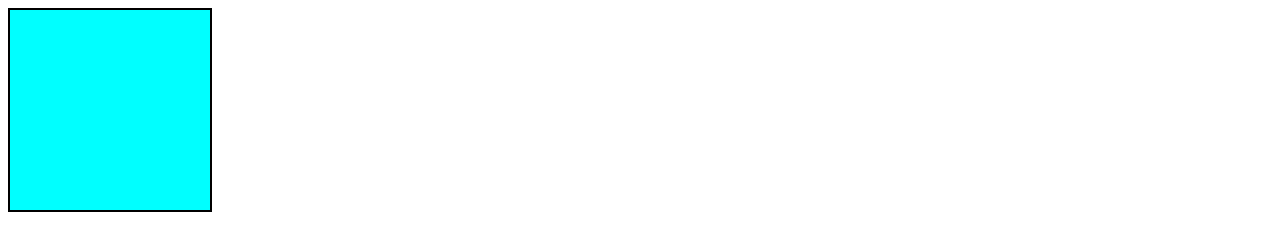
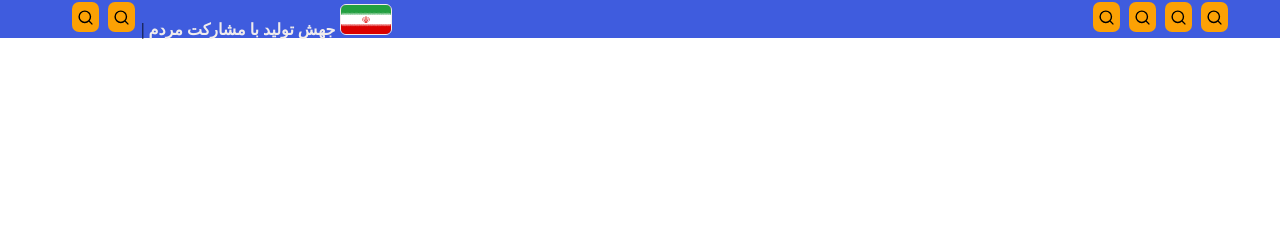
Before and after one commit to silent926/faradars_test, a plain HTML site: page frontEnd/screens/index.html in a window 1280 px wide. Drawn offline with Linux system fonts and the light colour scheme.

Commit message:
create header

```diff
--- a/frontEnd/screens/index.html
+++ b/frontEnd/screens/index.html
@@ -1,12 +1,39 @@
 <!DOCTYPE html>
 <html lang="en">
+
 <head>
     <meta charset="UTF-8">
     <meta name="viewport" content="width=device-width, initial-scale=1.0">
     <title>Document</title>
     <link rel="stylesheet" href="../styles/index.css">
 </head>
-<body>
-    <div></div>
+<header class="header-1">
+
+    <div class="rightIcons">
+
+        <img class="icon1" id="headerIcon" src="../assets/search-alt-svgrepo-com.svg" class="searchIcon">
+        <img class="icon2" id="headerIcon" src="../assets/search-alt-svgrepo-com.svg" class="searchIcon">
+        <img class="icon3" id="headerIcon" src="../assets/search-alt-svgrepo-com.svg" class="searchIcon">
+        <img class="icon4" id="headerIcon" src="../assets/search-alt-svgrepo-com.svg" class="searchIcon">
+    </div>
+
+
+
+    <div class="leftIcons">
+<img src="../assets/Flag_of_Iran.svg" class="flag" alt="">
+        <span class="aroundOfFlag">جهش تولید با مشارکت مردم</span>
+        <span class="line">|</span>
+        <img class="icon5" id="headerIcon" src="../assets/search-alt-svgrepo-com.svg" class="searchIcon">
+        <img class="icon6" id="headerIcon" src="../assets/search-alt-svgrepo-com.svg" class="searchIcon">
+    </div>
+
+
+
+
+</header>
+
+<body dir="rtl">
+
 </body>
+
 </html>
--- a/frontEnd/styles/index.css
+++ b/frontEnd/styles/index.css
@@ -1,6 +1,61 @@
-div{
-    width: 200px;
-    height: 200px;
-    background-color: aqua;
-    border: 2px solid;
+:root {
+    --textColor: #f0ecec;
+    --seconderyColor: #fca104;
+    --iconsBGHover: #0400ff;
+    --primaryColor: #3f5cde;
+    --categoriesHover: #2339e6;
+    --textColorDark: #080808;
 }
+.header-1 {
+    position: absolute;
+    top: 0;
+    right: 0;
+    height: 38px;
+    width: 100%;
+    background-color: var(--primaryColor);
+    display: flex;
+    justify-content: space-evenly; /* فاصله بین بخش‌های چپ و راست */
+    align-items: center; /* برای وسط‌چین عمودی */
+    padding: 0 10px; /* فاصله از لبه‌ها */
+}
+.header-1 #headerIcon {
+    width: 17px;
+    padding: 5px;
+    padding-bottom: 6px;
+    padding-top: 7px;
+    border-radius: 7px;
+    background-color: var(--seconderyColor);
+    margin: 2.5px;
+    margin-top: 3px;
+    transition: all 0.4s ease-in-out;
+
+}
+.flag{
+    width: 50px;
+    border: var(--textColor) solid 1px;
+    border-radius: 6px;
+}
+.header-1 img:hover {
+    transition: all 0.4 ease-in-out;
+    background-color: var(--iconsBGHover);
+}
+
+.rightIcons {
+    margin-left: 640px;
+}
+.aroundOfFlag{
+
+
+    justify-content: center;  /* وسط‌چین افقی */
+    align-items: center;      /* وسط‌چین عمودی */
+    color: var(--textColor);
+    font-weight: bold;        /* برای وضوح بیشتر می‌توانید به دلخواه اضافه کنید */
+    font-size: 16px;
+}
+
+
+.leftIcns {
+    display: flex;
+    align-items: center;      /* عمودی وسط‌چین */
+    justify-content: center;
+}
```
Also changed, not shown: frontEnd/assets/Flag_of_Iran.svg (added), frontEnd/assets/search-alt-svgrepo-com.svg (added).
